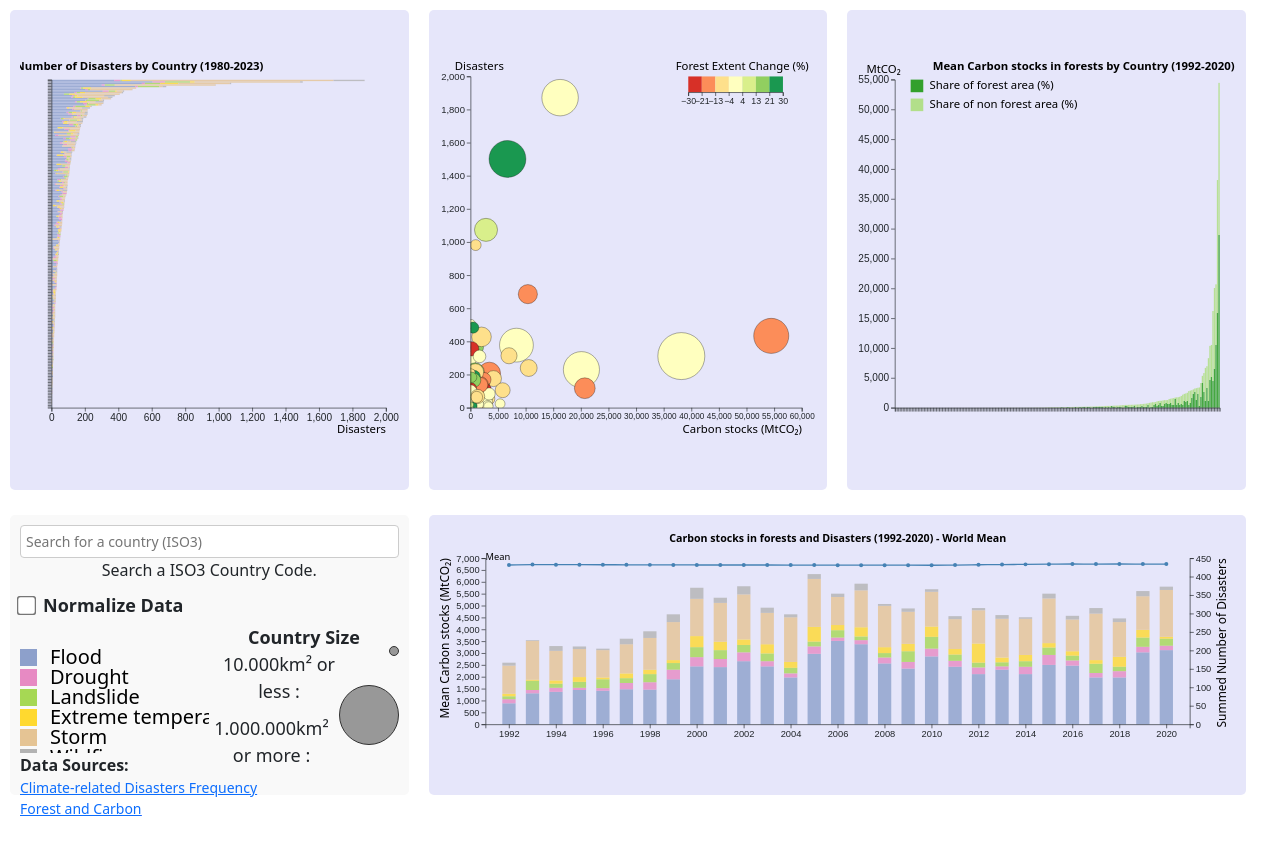
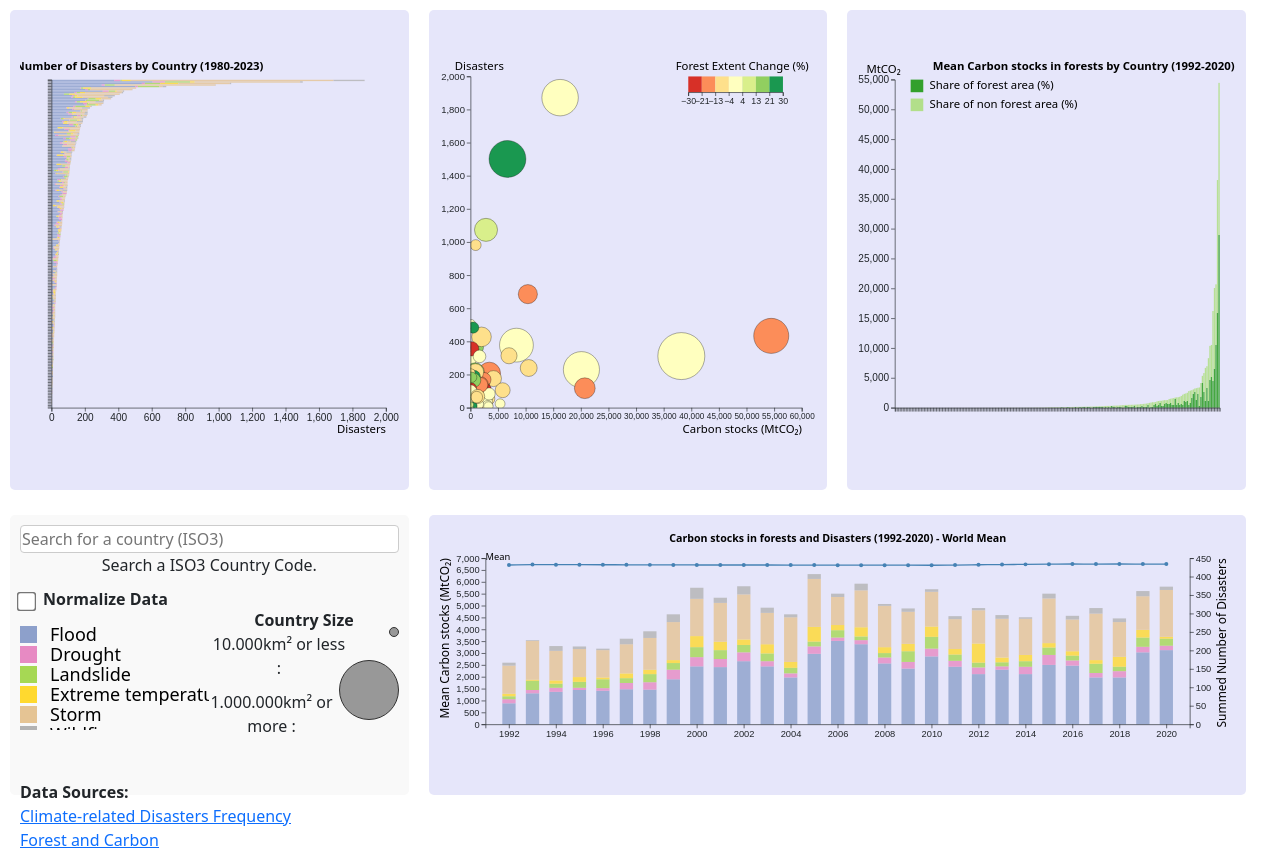
Before and after one commit to JakobUnterholzner/carbon-stocks-and-disasters, a Vue app: page / in a window 1280 px wide. Before the commit the page ends 819 px from the top, so only its background shows below. Built offline with nearby package versions, Linux system fonts and the light colour scheme.

Commit message:
updated controlpanel

```diff
--- a/src/components/ControlPanel.vue
+++ b/src/components/ControlPanel.vue
@@ -133,7 +133,7 @@ onMounted(() => {
         .attr('x', 30)
         .attr('y', 15)
         .attr('text-anchor', 'start')
-        .style('font-size', '20px')
+        .style('font-size', '18px')
         .attr('class', `legend-text-${type}`)
         .text(type);
     });
@@ -155,7 +155,7 @@ onMounted(() => {
     sizeLegend.append('text')
         .attr('class', 'size-legend-title')
         .text('Country Size')
-        .style('font-size', '18px')
+        .style('font-size', '16px')
         .style('font-weight', 'bold')
         .style('text-align', 'left');
 
@@ -180,7 +180,7 @@ onMounted(() => {
 
     legendItem.append('div')
         .attr('class', 'size-legend-label')
-        .style('font-size', '18px')
+        .style('font-size', '16px')
         .text(example.label);
 
     legendItem.append('div')
@@ -216,7 +216,7 @@ onMounted(() => {
         .append('br')
         .attr('class', 'data-source-link')
         .attr('text-align', 'left')
-        .attr('font-size', '20px')
+        .attr('font-size', '16px')
     });
 
 
@@ -250,30 +250,34 @@ onMounted(() => {
 
 .search-input {
   width: 100%;
-  padding: 5px;
-  font-size: 14px;
+  padding: 1px;
+  font-size: 16px;
   border: 1px solid #ccc;
   border-radius: 4px;
   box-sizing: border-box;
 }
 
+.search-feedback {
+  font-size: 16px;
+}
+
 .normalize-container {
   display: flex;
   align-items: center;
-  margin-top: 10px;
-  margin-bottom: 10px;
+  margin-top: 5px;
+  margin-bottom: 5px;
 }
 
 #normalize-checkbox {
   margin-right: 10px;
   transform: scale(1.5);
-  margin-bottom: 20px;
+  margin-bottom: 5px;
 }
 
 .normalize-label {
-  font-size: 18px;
+  font-size: 16px;
   font-weight: bold;
-  margin-bottom: 20px;
+  margin-bottom: 10px;
 }
 
 .custom-tooltip {
@@ -285,7 +289,7 @@ onMounted(() => {
   border: 1px solid #ccc;
   border-radius: 4px;
   white-space: normal;
-  font-size: 14px;
+  font-size: 16px;
   z-index: 100;
   box-shadow: 0px 0px 10px rgba(0, 0, 0, 0.1);
   pointer-events: none;
@@ -299,7 +303,8 @@ onMounted(() => {
 
 .legend-container {
   display: flex;
-  margin-top: 10px;
+  margin-top: 5px;
+  margin-bottom: 50px;
   width: 100%;
   height: 40%;
 }
@@ -313,18 +318,19 @@ onMounted(() => {
 }
 
 .data-sources-container {
-  margin-top: 0px;
+  margin-top: 2px;
   width: 100%;
 }
 
 .data-sources-title {
   font-size: 16px;
+  margin-top: 2px;
   font-weight: bold;
   text-align: left;
 }
 
 .data-sources {
-  font-size: 14px;
+  font-size: 16px;
   text-align: left;
   color: blue;
   text-decoration: underline;
```
